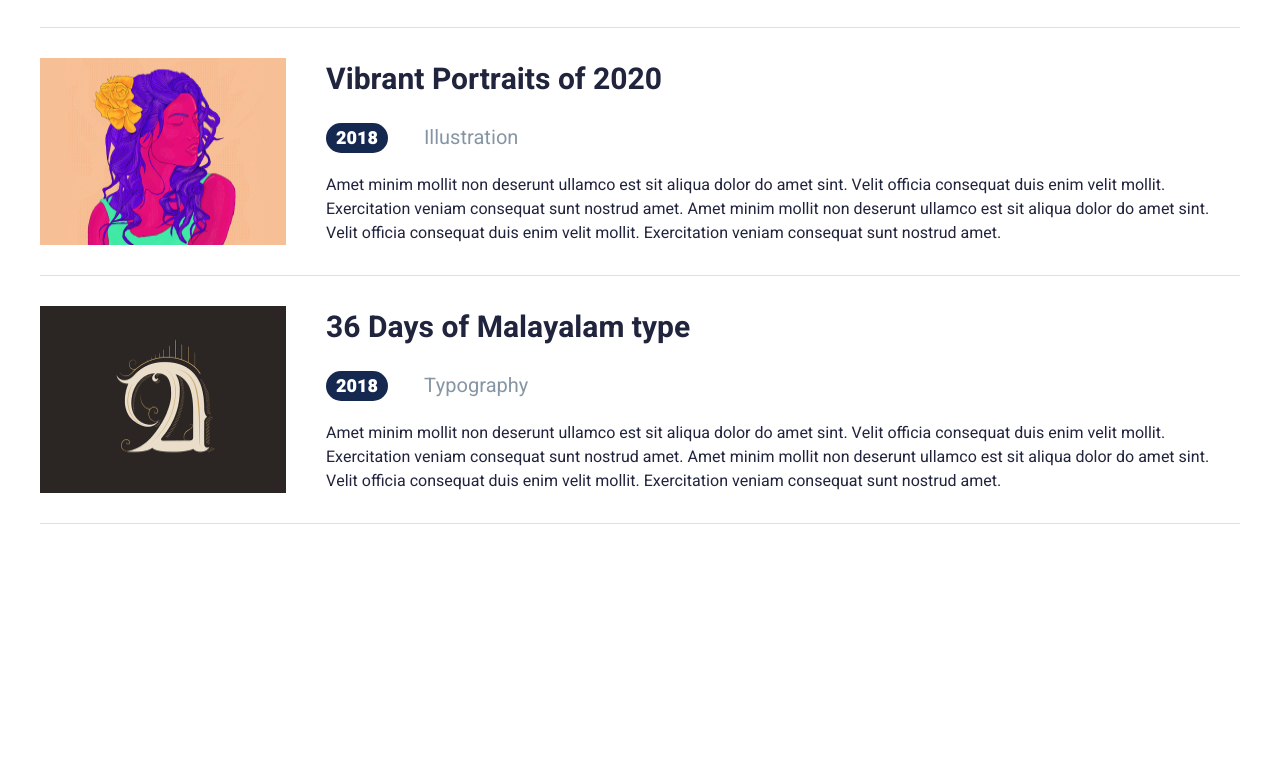
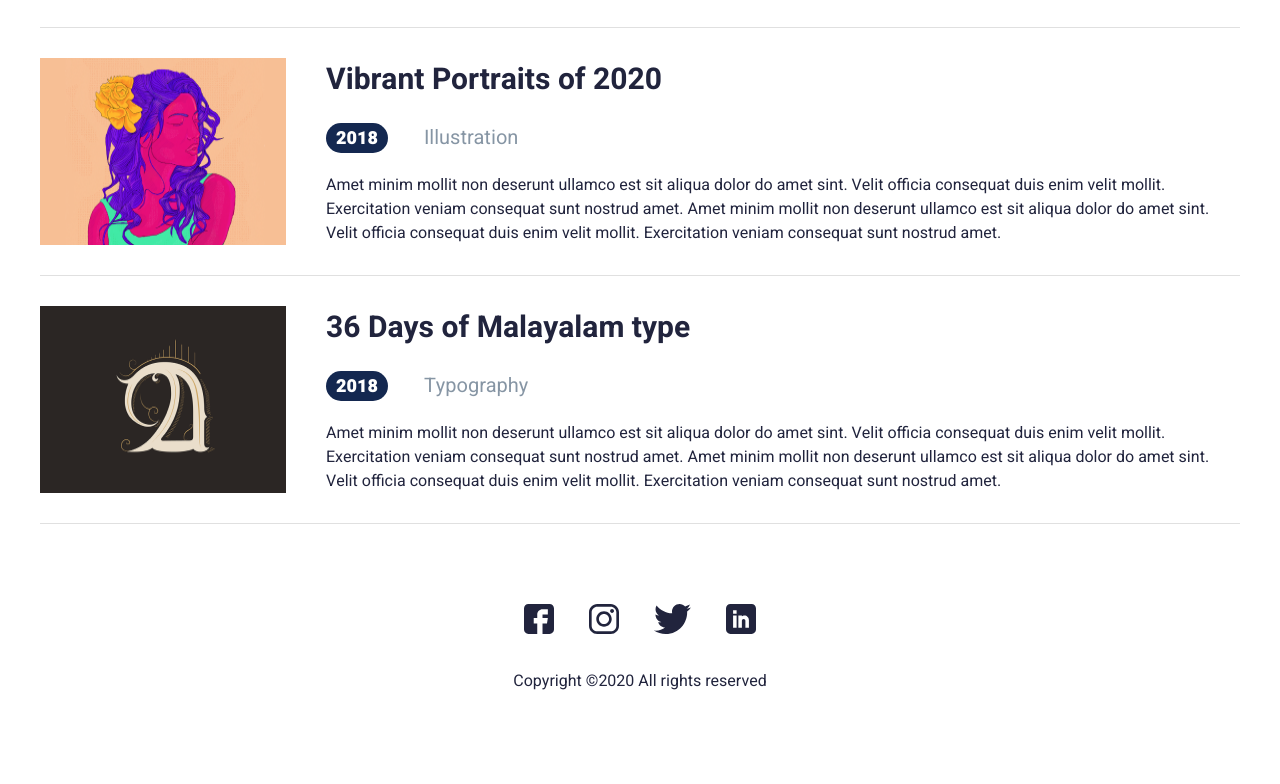
Before and after one commit to Markserg/Portfolio-UI, a plain HTML site: page index.html in a window 1280 px wide. Shown: the part 1270-2054 px from the top of the page. Before the commit the page ends 1874 px from the top, so only its background shows below. Drawn offline with Linux system fonts and the light colour scheme.

Commit message:
Added site footer

```diff
--- a/css/style.css
+++ b/css/style.css
@@ -213,3 +213,29 @@ body {
 	font-size: 20px;
 	color: #8695a4;
 }
+
+
+/* Footer */
+.footer{
+	min-height: 180px;
+}
+
+.footer__inner {
+	text-align: center;
+}
+
+.footer__social {
+display: flex;
+justify-content: center;
+gap: 0 35px;
+margin-bottom: 35px;
+
+}
+
+.footer__social img {
+transition: transform 0.3s;
+}
+
+.footer__social img:hover{
+	transform: translate(-2px, -2px);
+}
--- a/index.html
+++ b/index.html
@@ -155,6 +155,31 @@
 					</div>
 				</div>
 			</section>
+
+			<!-- Footer -->
+			<footer class="footer">
+				<div class="container">
+					<div class="footer__inner">
+						<div class="footer__social">
+							<a href="#" class="footer__social-facebook">
+								<img src="./images/icons/fb.svg" alt="Facebook" />
+							</a>
+							<a href="#" class="footer__social-instagram">
+								<img src="./images/icons/insta.svg" alt="Instagram" />
+							</a>
+							<a href="#" class="footer__social-twitter">
+								<img src="./images/icons/twitter.svg" alt="Twitter" />
+							</a>
+							<a href="#" class="footer__social-linkedin">
+								<img src="./images/icons/linkedin.svg" alt="LinkedIn" />
+							</a>
+						</div>
+						<div class="footer__copyright">
+							Copyright ©2020 All rights reserved
+						</div>
+					</div>
+				</div>
+			</footer>
 		</main>
 	</body>
 </html>
```
Also changed, not shown: images/icons/fb.svg (added), images/icons/insta.svg (added), images/icons/linkedin.svg (added), images/icons/twitter.svg (added).
